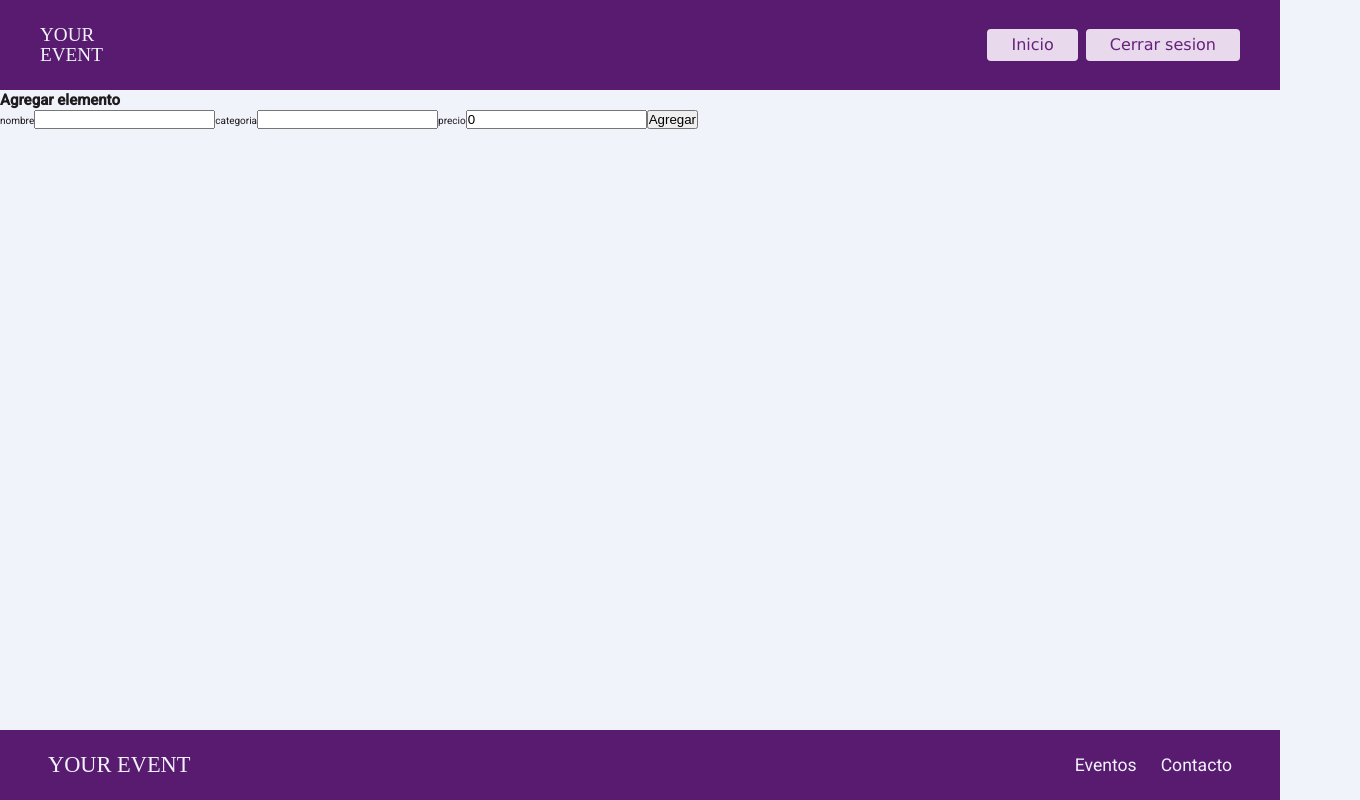
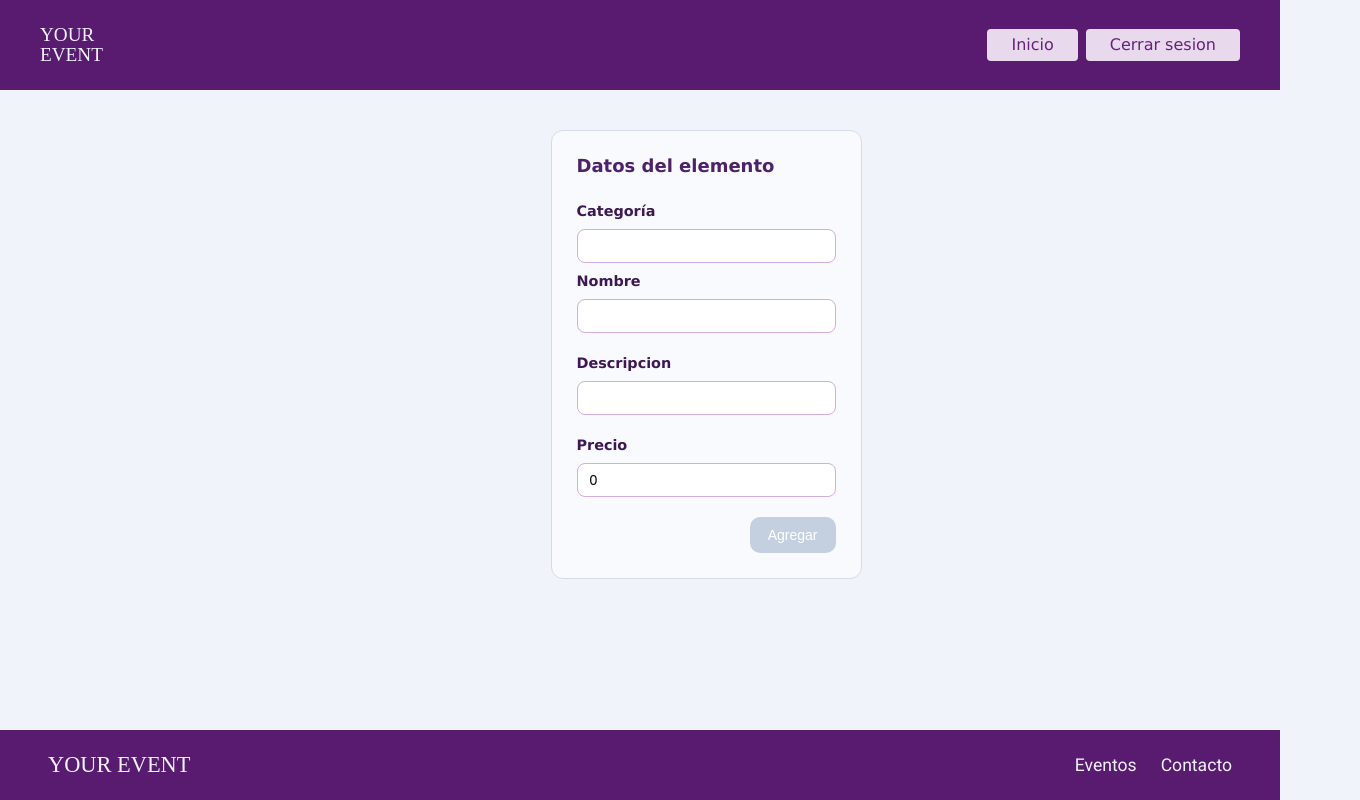
Before and after one commit to gero-jerpi/Organizador-de-eventos, an Angular app: page /admin/element-form in a window 1280 px wide. Shown: the whole page, 1360 px wide, since content can reach past the window. Built offline with nearby package versions, Linux system fonts and the light colour scheme; data requests are answered from the project's data file; sample sign-in values are in the browser's storage.

Commit message:
filtrar  elementos por categoria, validaciones
a

```diff
--- a/src/app/model/elements.model.ts
+++ b/src/app/model/elements.model.ts
@@ -3,10 +3,12 @@ export interface Elemento {
   category: string;
   name: string;
   price: number;
+  description:string;
 }
 
 export interface newElement {
   category: string;
   name: string;
   price: number;
+  description:string;
 }
--- a/src/app/pages/admin/element-form/element-form.css
+++ b/src/app/pages/admin/element-form/element-form.css
@@ -0,0 +1,113 @@
+/* ----- Contenedor principal ----- */
+.element {
+  width: 100%;
+  padding: 40px;
+  font-size: 0.9rem;
+  font-family: Verdana, Geneva, Tahoma, sans-serif;
+  display: flex;
+  justify-content: center;
+  flex:1;
+}
+
+/* ----- Card principal ----- */
+.card {
+  background-color: #f9fafe;
+  border: 1px solid #d3dde6;
+  border-radius: 12px;
+  padding: 25px;
+  width: 100%;
+  max-width: 600px;
+  display: flex;
+  flex-direction: column;
+  gap: 20px;
+}
+
+/* ----- Título de sección ----- */
+.section-title {
+  font-size: 18px;
+  font-weight: 600;
+  color: #4d2269;
+  margin-bottom: 5px;
+  display: flex;
+  align-items: center;
+  gap: 10px;
+}
+
+.section-title span {
+  background-color: #e2eaf7;
+  color: #471061;
+  font-weight: 700;
+  padding: 5px 10px;
+  border-radius: 50%;
+}
+
+/* ----- Campos ----- */
+.field {
+  display: flex;
+  flex-direction: column;
+  gap: 8px;
+}
+
+/* Labels */
+.field label {
+  font-weight: 600;
+  color: #3e1853;
+}
+
+/* Inputs */
+.field input[type="text"],
+.field input[type="number"] {
+  padding: 8px 12px;
+  border-radius: 8px;
+  border: 1px solid #d3ace2;
+  font-size: 14px;
+  outline: none;
+}
+
+/* Focus */
+.field input:focus {
+  border-color: #632277;
+}
+
+/* ----- Errores ----- */
+.error small {
+  color: #251121;
+  font-size: 13px;
+}
+
+/* ----- Botón de acción ----- */
+.form-actions {
+  display: flex;
+  justify-content: flex-end;
+}
+
+.form-actions button {
+  padding: 10px 18px;
+  background-color: #ca9bd6;
+  color: white;
+  border: none;
+  border-radius: 10px;
+  font-size: 14px;
+  cursor: pointer;
+  transition: 0.2s;
+}
+
+.form-actions button:hover:enabled {
+  background-color: #4c155a;
+}
+
+.form-actions button:disabled {
+  background-color: #c4d0e0;
+  cursor: not-allowed;
+}
+
+/* ----- Responsive ----- */
+@media (max-width: 600px) {
+  .element {
+    padding: 20px;
+  }
+
+  .card {
+    padding: 20px;
+  }
+}
--- a/src/app/pages/admin/element-form/element-form.html
+++ b/src/app/pages/admin/element-form/element-form.html
@@ -1,18 +1,82 @@
-<h2>
-    {{isEditMode() ? "Modo edicion" : "Agregar elemento"}}
-</h2>
+<div class="element">
+ <form [formGroup]="form" (ngSubmit)="render()">
 
-<form [formGroup]="form" (ngSubmit)="render()">
-  <label>nombre</label>
-  <input type="text" formControlName="name">
 
-  <label>categoria</label>
-  <input type="text" formControlName="category">
+  <div class="card section-card">
 
-  <label>precio</label>
-  <input type="number" formControlName="price">
+    <h2 class="section-title">
+        Datos del elemento
+    </h2>
 
-  <button type="submit">
-    {{isEditMode() ? "Actualizar" : "Agregar"}}
-  </button>
+    <!-- CATEGORÍA -->
+    <div class="field">
+      <label>Categoría</label>
+      <input type="text" formControlName="category">
+
+      @if(form.get('category')?.invalid && form.get('category')?.touched) {
+        <div class="error">
+          @if(form.get('category')?.errors?.['required']) {
+            <small>La categoría es obligatoria.</small>
+          }
+        </div>
+      }
+
+    <!-- NOMBRE -->
+    <div class="field">
+      <label>Nombre</label>
+      <input type="text" formControlName="name">
+
+      @if(form.get('name')?.invalid && form.get('name')?.touched) {
+        <div class="error">
+          @if(form.get('name')?.errors?.['required']) {
+            <small>El nombre es obligatorio.</small>
+          }
+        </div>
+      }
+    </div>
+
+      <!-- DESCRIPCION -->
+    </div>
+    <div class="field">
+      <label>Descripcion</label>
+      <input type="text" formControlName="description">
+
+      @if(form.get('description')?.invalid && form.get('description')?.touched) {
+        <div class="error">
+          @if(form.get('description')?.errors?.['required']) {
+            <small>La descripcion es obligatoria.</small>
+          }
+        </div>
+      }
+    </div>
+
+
+    <!-- PRECIO -->
+    <div class="field">
+      <label>Precio</label>
+      <input type="number" formControlName="price">
+
+      @if(form.get('price')?.invalid && form.get('price')?.touched) {
+        <div class="error">
+
+          @if(form.get('price')?.errors?.['required']) {
+            <small>El precio es obligatorio.</small>
+          }
+
+          @if(form.get('price')?.errors?.['min']) {
+            <small>El precio debe ser mayor que 0.</small>
+          }
+
+        </div>
+      }
+    </div>
+
+    <div class="form-actions">
+      <button type="submit" [disabled]="form.invalid">
+        {{ isEditMode() ? "Actualizar" : "Agregar" }}
+      </button>
+    </div>
+
+  </div>
 </form>
+</div>
--- a/src/app/pages/admin/element-form/element-form.ts
+++ b/src/app/pages/admin/element-form/element-form.ts
@@ -24,7 +24,8 @@ export class ElementForm {
   form = this.fb.nonNullable.group({
     name: ['', Validators.required],
     category: ['', Validators.required],
-    price: [0, Validators.required],
+    description: ['', Validators.required],
+    price: [0, [Validators.required, Validators.min(1)]],
   });
 
   /// Constructor
@@ -36,17 +37,23 @@ export class ElementForm {
         this.form.patchValue({
           name: this.elementToEdit.name,
           category: this.elementToEdit.category,
-          price: this.elementToEdit.price
+          description:this.elementToEdit.description,
+          price: this.elementToEdit.price ?? 0
         })
       }else{
         this.isEditMode.set(false);
-        this.form.reset();
+     this.form.reset({ name: '', category: '', price: 0 });
       }
     });
   }
 
   /// Method
   render() {
+    if (this.form.invalid) {
+    // opcional: marcar touched para que aparezcan errores
+    this.form.markAllAsTouched();
+    return;
+  }
     const newElement = this.form.getRawValue()
     if(this.elementToEdit && this.isEditMode()){
       const updateElement = {...this.elementToEdit, ...newElement}
@@ -60,6 +67,7 @@ export class ElementForm {
       this.service.post(newElement).subscribe(()=>{
         console.log("Elemento agregado");
         this.form.reset();
+          this.router.navigate(["/admin/element-list"])
       })
     }
   }
--- a/src/app/pages/admin/element-list/element-list.css
+++ b/src/app/pages/admin/element-list/element-list.css
@@ -1,4 +1,3 @@
-/* ---------- WRAPPER ---------- */
 .elements-wrapper {
   max-width: 1200px;
   margin: 0 auto;
@@ -12,6 +11,44 @@
   color: #395886;
   margin: 2rem 0 1.2rem;
   font-family: 'Segoe UI', system-ui, sans-serif;
+}
+
+/* ---------- ESTILO NUEVO: BOTÓN REUTILIZABLE ---------- */
+.btn-primary {
+  background: #395886;
+  color: white;
+  border: none;
+  padding: 0.6rem 1.2rem;
+  font-weight: 600;
+  border-radius: 10px;
+  cursor: pointer;
+  transition: 0.15s;
+}
+
+.btn-primary:hover {
+  background: #2f456e;
+}
+
+/* ---------- ESTILO NUEVO: INPUT DEL FILTRO ---------- */
+.filter-box input {
+  padding: 0.6rem 1rem;
+  border: 1px solid #8eacd8;
+  border-radius: 10px;
+  font-size: 0.9rem;
+  color: #395886;
+  outline: none;
+}
+
+.filter-box input:focus {
+  border-color: #395886;
+}
+
+/* ---------- ESTILO NUEVO: LAYOUT DEL FILTRO ---------- */
+.filter-box {
+  display: flex;
+  gap: 0.6rem;
+  margin-bottom: 1rem;
+  align-items: center;
 }
 
 /* ---------- LISTA ---------- */
@@ -51,7 +88,7 @@
   font-weight: 500;
 }
 
-/* BOTONES */
+/* BOTONES (Eliminar / Actualizar) */
 .element-buttons {
   margin-top: auto;
   display: flex;
@@ -75,6 +112,7 @@
   background: #c9d6ec;
 }
 
+/* BOTÓN AGREGAR (lo mantengo igual) */
 .add-btn {
   background: #395886;
   color: white;
--- a/src/app/pages/admin/element-list/element-list.html
+++ b/src/app/pages/admin/element-list/element-list.html
@@ -1,15 +1,36 @@
 <div class="elements-wrapper">
-  <h2 class="elements-title">Elementos cargados: {{ elements().length }}</h2>
+  <h2 class="elements-title">Elementos cargados: {{ filteredElements().length }}</h2>
 
   <button class="add-btn" (click)="addElement()">Agregar elemento</button>
 
+  <!-- FILTRO -->
+  <div class="filter-box">
+  <input
+    type="text"
+    [ngModel]="categoryText()"
+    (ngModelChange)="categoryText.set($event)"
+    placeholder="Filtrar por categoría..."
+    (keyup.enter)="filterByCategory()"
+  />
+  <!-- <button class="btn-primary" (click)="filterByCategory()">
+    Filtrar
+  </button> -->
+
+  <button class="btn-primary" (click)="clearFilter()">
+    Mostrar todos
+  </button>
+
+</div>
+
   <ul class="elements-list">
-    <li class="element-item" *ngFor="let item of elements()">
+    <li class="element-item" *ngFor="let item of filteredElements()">
       <div class="element-details">
+        <span>Categoría: {{ item.category }}</span>
         <span>Nombre: {{ item.name }}</span>
-        <span>Categoria: {{ item.category }}</span>
+        <span>Descripción: {{ item.description }}</span>
         <span>Precio: ${{ item.price }}</span>
       </div>
+
       <div class="element-buttons">
         <button type="button" (click)="delete(item.id)">Eliminar</button>
         <button type="button" (click)="put(item)">Actualizar</button>
--- a/src/app/pages/admin/home-admin/home-admin.css
+++ b/src/app/pages/admin/home-admin/home-admin.css
@@ -13,6 +13,7 @@
   align-items: center;
   justify-content: center;
 }
+
 
 .admin-hero::before {
   content: "";
--- a/src/app/pages/admin/home-admin/home-admin.html
+++ b/src/app/pages/admin/home-admin/home-admin.html
@@ -16,6 +16,13 @@
         <a routerLink="/user/event-form">Crear Evento</a>
       </div>
 
+      <div class="admin-card">
+        <div>
+          <h3>Gestión de Reservas</h3>
+        </div>
+        <a routerLink="/admin/event-list">Gestionar</a>
+      </div>
+
        <div class="admin-card">
         <div>
           <h3>Gestión de Elementos</h3>
@@ -24,13 +31,6 @@
         <a routerLink="/admin/element-list">Gestionar</a>
       </div>
 
-      <div class="admin-card">
-        <div>
-          <h3>Gestión de Reservas</h3>
-        </div>
-        <a routerLink="/admin/event-list">Gestionar</a>
-      </div>
-
     </div>
 
   </div>
--- a/src/app/pages/user/home-user/home-user.css
+++ b/src/app/pages/user/home-user/home-user.css
@@ -92,8 +92,8 @@
   font-family: Verdana, Geneva, Tahoma, sans-serif;
   text-decoration: none;
   padding: 0.7rem 2.2rem;
-  background: #d0a1df;
-  color: #66227a;
+  background:  #66227a;
+  color:#d0a1df;
   font-size: 1.3rem;
   border-radius: 8px;
   cursor: pointer;
```
Also changed, not shown: db/db.json (+34 -8 lines), src/app/pages/admin/element-list/element-list.ts (+51 -9 lines), src/app/pages/user/event-form/event-form.html (+3 -6 lines).
